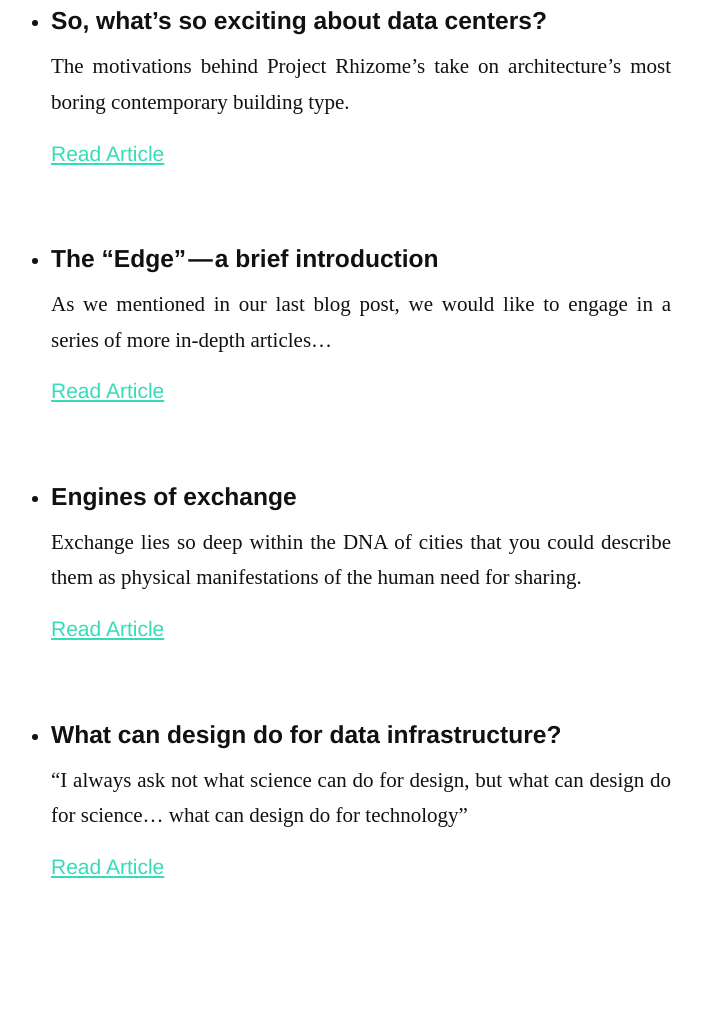
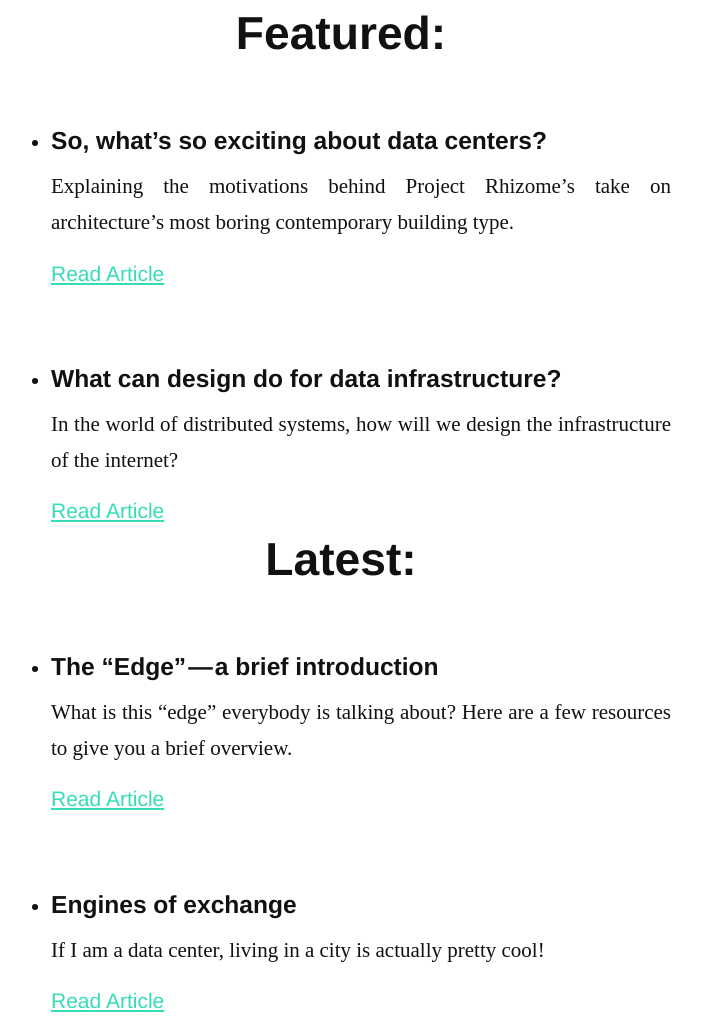
Before and after one commit to tjakobs/project-rhizome, a plain HTML site: page public/blog.html in a window 1280 px wide. Shown: the part 311-1333 px from the top of the page, without its empty margins (299-1001 px from the left). Drawn offline with Linux system fonts and the light colour scheme; a web font is replaced by a local one.

Commit message:
Blog - updated copy, added sub-headings, rearranged order of posts

```diff
--- a/public/blog.html
+++ b/public/blog.html
@@ -42,24 +42,41 @@
 
 			<p>Find our latest articles on <a href="https://medium.com/@ProjectRhizome">Medium</a>.</p>
 
+			<h2>Featured:</h2>
+
 			<ul class="blog-articles">
 
 				<li>
+
 					<h3>So, what’s so exciting about data centers?</h3>
 
 					<p>
-						The motivations behind Project Rhizome’s take on architecture’s most boring contemporary building type.
+						Explaining the motivations behind Project Rhizome’s take on architecture’s most boring contemporary building type.
 					</p>
 					<a href="https://medium.com/@ProjectRhizome/so-what-s-so-exciting-about-data-centers-anyway-b88b61f613c9">Read Article</a>
 
 				</li>
 
+				<li>
+					<h3>What can design do for data infrastructure?</h3>
+
+					<p>
+						In the world of distributed systems, how will we design the infrastructure of the internet?
+					</p>
+					<a href="https://medium.com/@ProjectRhizome/what-can-design-do-for-data-infrastructure-f30ffbca90e">Read Article</a>
+				</li>
+
+			</ul>
+
+			<h2>Latest:</h2>
+
+			<ul class="blog-articles">
 
 				<li>
 					<h3>The “Edge” — a brief introduction</h3>
 
 					<p>
-						As we mentioned in our last blog post, we would like to engage in a series of more in-depth articles…
+						What is this “edge” everybody is talking about? Here are a few resources to give you a brief overview.
 					</p>
 					<a href="https://medium.com/@ProjectRhizome/the-edge-a-brief-introduction-e98c3ae5fd9f">Read Article</a>
 
@@ -69,19 +86,11 @@
 					<h3>Engines of exchange</h3>
 
 					<p>
-						Exchange lies so deep within the DNA of cities that you could describe them as physical manifestations of the human need for sharing.
+						If I am a data center, living in a city is actually pretty cool!
 					</p>
 					<a href="https://medium.com/@ProjectRhizome/engines-of-exchange-f712cd8e2fb7">Read Article</a>
 				</li>
 
-				<li>
-					<h3>What can design do for data infrastructure?</h3>
-
-					<p>
-						“I always ask not what science can do for design, but what can design do for science… what can design do for technology”
-					</p>
-					<a href="https://medium.com/@ProjectRhizome/what-can-design-do-for-data-infrastructure-f30ffbca90e">Read Article</a>
-				</li>
 
 			</ul>
 
```
